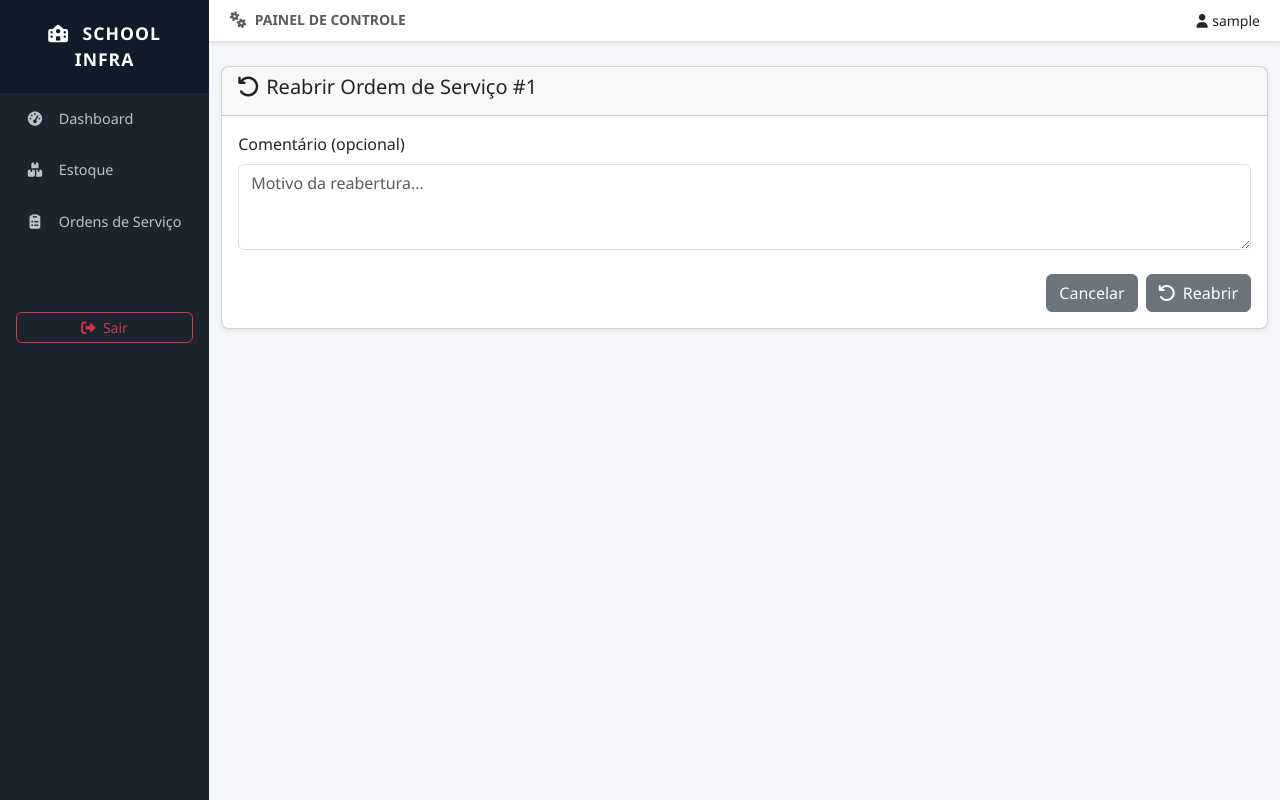
After one commit to romario-rodrigues/school-infra-manager, a Django app: page /inventory/os/reabrir/1/ in a window 1280 px wide. The commit adds this page. Run offline with Django 5.2, Linux system fonts and the light colour scheme; a user stored in the database is signed in; tables that the repository leaves empty hold one stand-in row (values such as "Sample post"); parts of the project's set-up code (start-up, migrations or seed data) failed here and were passed over; some libraries are stand-ins or nearby versions.

Commit message:
feat: adicionar funcionalidade de reabrir ordens de serviço
Co-authored-by: aider (deepseek/deepseek-chat) <aider@aider.chat>

```diff
--- a/inventory/forms.py
+++ b/inventory/forms.py
@@ -73,3 +73,11 @@ class OsFinishForm(forms.ModelForm):
         widgets = {
             'laudo_tecnico': forms.Textarea(attrs={'class': 'form-control', 'rows': 5, 'placeholder': 'Laudo Técnico'}),
         }
+
+
+class OsReopenForm(forms.Form):
+    comentario = forms.CharField(
+        required=False,
+        label='Comentário (opcional)',
+        widget=forms.Textarea(attrs={'class': 'form-control', 'rows': 3, 'placeholder': 'Motivo da reabertura...'})
+    )
--- a/inventory/templates/inventory/os_list.html
+++ b/inventory/templates/inventory/os_list.html
@@ -70,6 +70,11 @@
                                     <i class="fas fa-check-circle"></i> Finalizar
                                 </a>
                                 {% endif %}
+                                {% if os.status == 'CONCLUIDO' or os.status == 'ENTREGUE' %}
+                                <a href="{% url 'os_reopen' os.id %}" class="btn btn-sm btn-secondary" title="Reabrir">
+                                    <i class="fas fa-undo"></i> Reabrir
+                                </a>
+                                {% endif %}
                             </div>
                         </td>
                     </tr>
--- /dev/null
+++ b/inventory/templates/inventory/os_reopen.html
@@ -0,0 +1,27 @@
+{% extends 'base.html' %}
+{% load static %}
+
+{% block content %}
+<div class="container-fluid mt-4">
+    <div class="card shadow-sm">
+        <div class="card-header">
+            <h5><i class="fas fa-undo me-2"></i>Reabrir Ordem de Serviço #{{ ordem.id }}</h5>
+        </div>
+        <div class="card-body">
+            <form method="post">
+                {% csrf_token %}
+                <div class="row g-3">
+                    <div class="col-12">
+                        <label for="{{ form.comentario.id_for_label }}" class="form-label">Comentário (opcional)</label>
+                        {{ form.comentario }}
+                    </div>
+                </div>
+                <div class="mt-4 d-flex justify-content-end">
+                    <a href="{% url 'os_list' %}" class="btn btn-secondary me-2">Cancelar</a>
+                    <button type="submit" class="btn btn-secondary"><i class="fas fa-undo me-1"></i> Reabrir</button>
+                </div>
+            </form>
+        </div>
+    </div>
+</div>
+{% endblock %}
--- a/inventory/urls.py
+++ b/inventory/urls.py
@@ -10,4 +10,5 @@ urlpatterns = [
     path('os/editar/<int:os_id>/', views.os_edit, name='os_edit'),
     path('os/<int:os_id>/', views.os_detail, name='os_detail'),
     path('os/finalizar/<int:os_id>/', views.os_finish, name='os_finish'),
+    path('os/reabrir/<int:os_id>/', views.os_reopen, name='os_reopen'),
 ]
--- a/inventory/views.py
+++ b/inventory/views.py
@@ -5,7 +5,7 @@ from django.contrib import messages
 from django.db.models import Sum, F
 from django.utils import timezone
 from .models import ItemEstoque, SaidaEstoque, Categoria, OrdemServico
-from .forms import ItemEstoqueForm, SaidaEstoqueForm, OrdemServicoForm, OsFinishForm
+from .forms import ItemEstoqueForm, SaidaEstoqueForm, OrdemServicoForm, OsFinishForm, OsReopenForm
 
 @login_required
 def lista_estoque(request):
@@ -196,6 +196,32 @@ def os_finish(request, os_id):
 
 
 @login_required
+def os_reopen(request, os_id):
+    ordem = get_object_or_404(OrdemServico, id=os_id)
+    if request.method == 'POST':
+        form = OsReopenForm(request.POST)
+        if form.is_valid():
+            comentario = form.cleaned_data.get('comentario')
+            if comentario:
+                # Adiciona comentário ao laudo existente
+                if ordem.laudo:
+                    ordem.laudo += f"\n\n[REABERTURA] {comentario}"
+                else:
+                    ordem.laudo = f"[REABERTURA] {comentario}"
+            ordem.status = 'ABERTO'
+            ordem.data_saida = None
+            ordem.save()
+            messages.success(request, 'Ordem de Serviço reaberta com sucesso.')
+            return redirect('os_list')
+        else:
+            messages.error(request, 'Erro ao reabrir OS. Verifique os dados.')
+    else:
+        form = OsReopenForm()
+    context = {'form': form, 'ordem': ordem}
+    return render(request, 'inventory/os_reopen.html', context)
+
+
+@login_required
 def normalizar_categorias(request):
     categorias = Categoria.objects.all()
     for cat in categorias:
```
